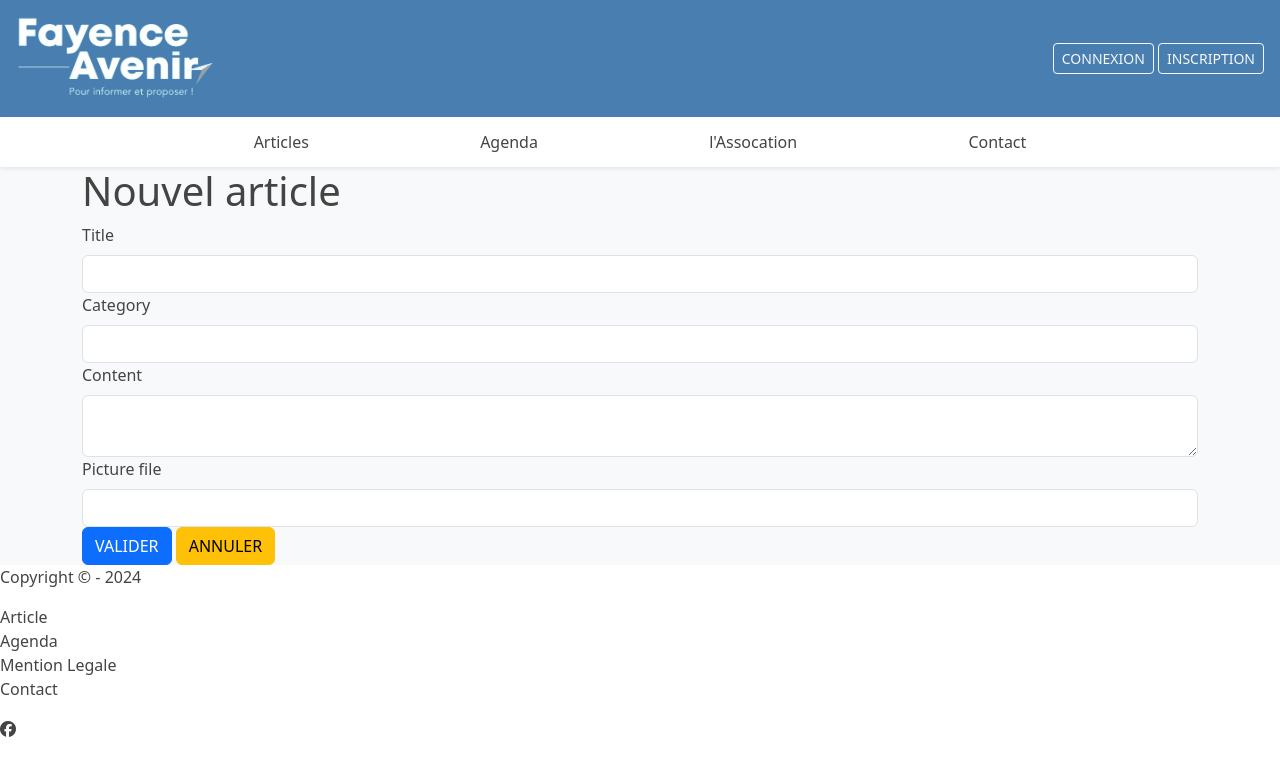
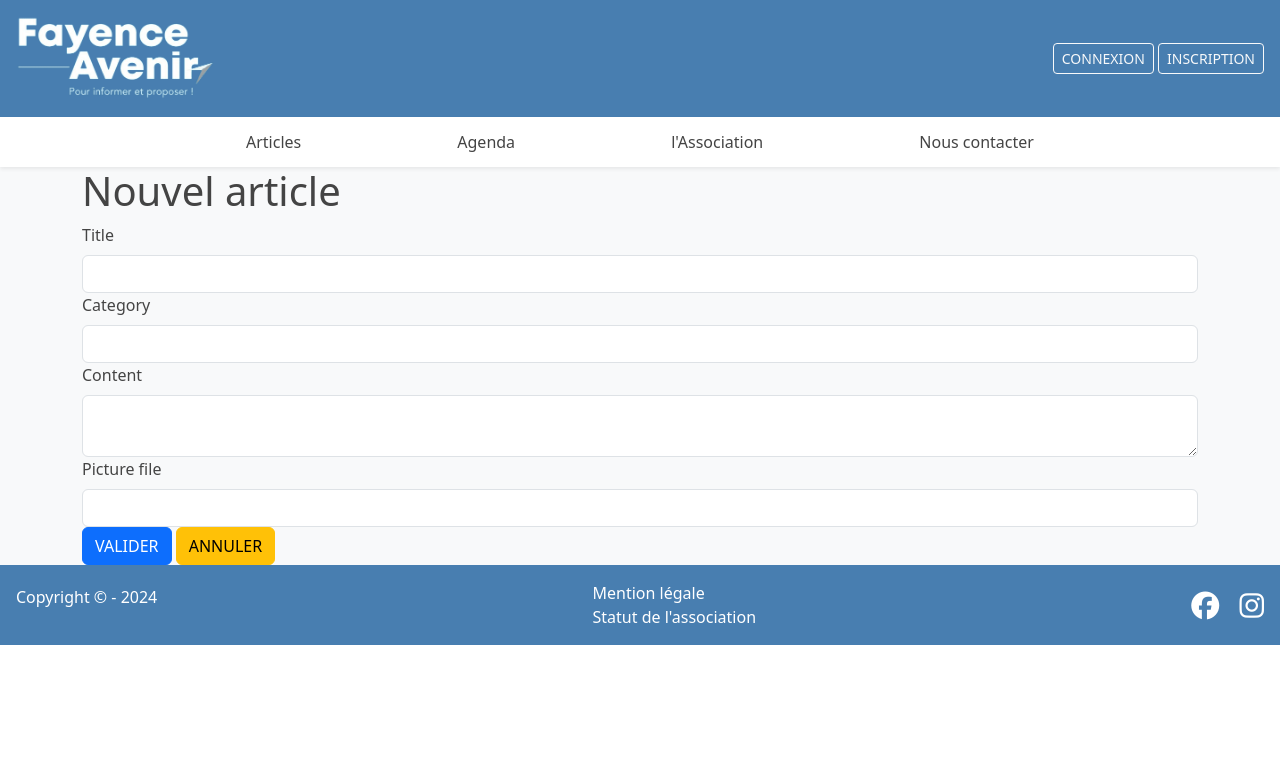
Before and after one commit to GuillemotClement/Symfony-FayenceAvenir, a PHP site: template templates/article/new.html.twig in a window 1280 px wide. Shown: the top 776 px of the page. Run offline with PHP 8.4, Linux system fonts and the light colour scheme; the template is opened without the code that fills it, so the values that code supplies are empty; form fields are guessed from the names that the template uses; style sheets or scripts are compiled from the project's sources; some libraries are stand-ins or nearby versions.

Commit message:
Design du footer

```diff
--- a/assets/styles/_reset.scss
+++ b/assets/styles/_reset.scss
@@ -9,6 +9,7 @@ body {
 
 ul {
   list-style: none;
+  margin: 0;
   padding-left: 0;
   li {
     margin: 0;
--- a/assets/styles/app.scss
+++ b/assets/styles/app.scss
@@ -10,6 +10,7 @@
 
 // LAYOUT
 @import "layout/header";
+@import "layout/footer";
 
 //COMPONENT
 @import "components/btn";
--- /dev/null
+++ b/assets/styles/layout/_footer.scss
@@ -0,0 +1,7 @@
+footer {
+  background-color: var(--primary);
+  color: white;
+  a {
+    color: white;
+  }
+}
--- a/templates/partials/_footer.html.twig
+++ b/templates/partials/_footer.html.twig
@@ -1,19 +1,11 @@
-<footer>
-  <div class="copyright">
+<footer class="d-flex justify-content-between align-items-center p-3">
     <p>Copyright &copy; - 2024</p>
-
-  </div>
-  <div class="footer-nav">
     <ul>
-      <li><a href="">Article</a></li>
-      <li><a href="">Agenda</a></li>
-      <li><a href="">Mention Legale</a></li>
-      <li><a href="">Contact</a></li>
+      <li><a href="">Mention légale</a></li>
+      <li><a href="">Statut de l'association</a></li>
     </ul>
-  </div>
-  <div class="social">
     <ul>
-      <a href="" target="_blank"><i class="fa-brands fa-facebook"></i></a>
+      <a class="fs-3 me-3" href="https://www.facebook.com/fayence.avenir/?paipv=0&eav=AfaEhDh1qxHhTG6U4y-4edZIgv7NiCwNYlKGf9rgmSoGv5opgXvX9q9j5qBleWFq5wU&_rdr" target="_blank"><i class="fa-brands fa-facebook"></i></a>
+      <a class="fs-3" href="" target="_blank"><i class="fa-brands fa-instagram"></i></a>
     </ul>
-  </div>
 </footer>
--- a/templates/partials/_header.html.twig
+++ b/templates/partials/_header.html.twig
@@ -1,10 +1,8 @@
-<header class="mx-0">
-  <div class="d-flex justify-content-between p-3 align-items-center mx-0">
-
+<header class="">
+  <div class="d-flex justify-content-between p-3 align-items-center">
     <a href="{{ path('home') }}">
       <img class="logo" src="{{ asset('build/images/logo.png')}}" alt="logo">
     </a>
-
     {# <div class="header-action"> #}
     <div>
       {% if is_granted('IS_AUTHENTICATED_FULLY') %}
@@ -27,8 +25,8 @@
     <ul class="d-flex align-items-center justify-content-around m-0 w-75 p-2">
       <li><a href="{{ path('articles_show')}}" class="txt-black hover-zoom">Articles</a></li>
       <li><a href="{{ path('event') }}" class="txt-black hover-zoom">Agenda</a></li>
-      <li><a href="{{ path('statut')}}" class="txt-black hover-zoom">l'Assocation</a></li>
-      <li><a href="{{ path('contactForm') }}" class="txt-black hover-zoom">Contact</a></li>
+      <li><a href="{{ path('statut')}}" class="txt-black hover-zoom">l'Association</a></li>
+      <li><a href="{{ path('contactForm') }}" class="txt-black hover-zoom">Nous contacter</a></li>
     </ul>
   </div>
 </header>
```
